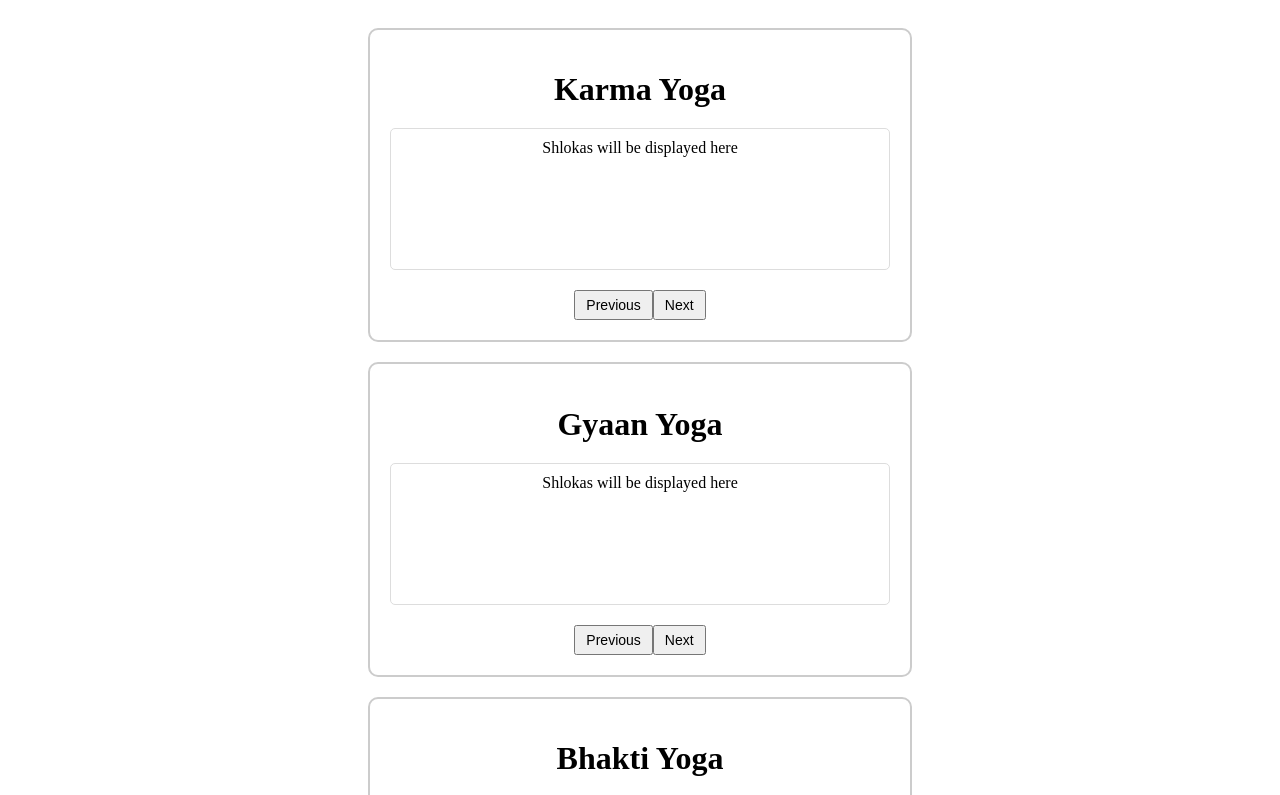
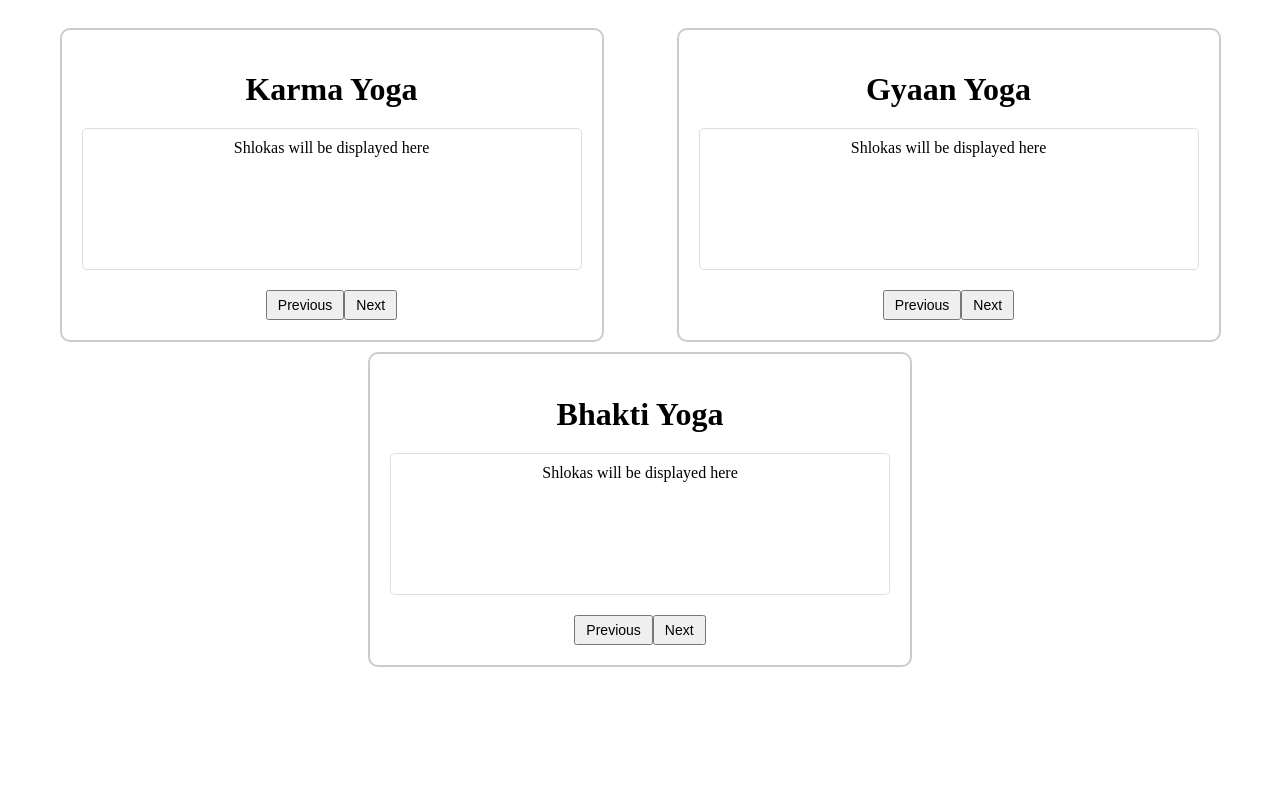
Before and after one commit to RayFrightener/yoga_shlokas, a Next.js app: page / in a window 1280 px wide. Shown: the top 795 px of the page. Built offline with nearby package versions, Linux system fonts and the light colour scheme.

Commit message:
edited css to use grid for layout

```diff
--- a/src/components/cards.module.css
+++ b/src/components/cards.module.css
@@ -1,9 +1,14 @@
 .cardContainer {
-  display: flex;
-  flex-direction: column; /* Stack cards vertically */
-  align-items: center; /* Center cards horizontally */
-  gap: 20px; /* Space between the cards */
+  display: grid;
+  grid-template-columns: repeat(2, 1fr); /* Two columns of equal width */
+  gap: 10px; /* Space between the cards */
   padding: 20px; /* Optional: Add padding around the container */
+  justify-items: center; /* Center items horizontally */
+}
+
+.cardContainer > div:nth-child(3) {
+  grid-column: span 2; /* Make the third card span two columns */
+  justify-self: center; /* Center the third card */
 }
 
 .card {
```
